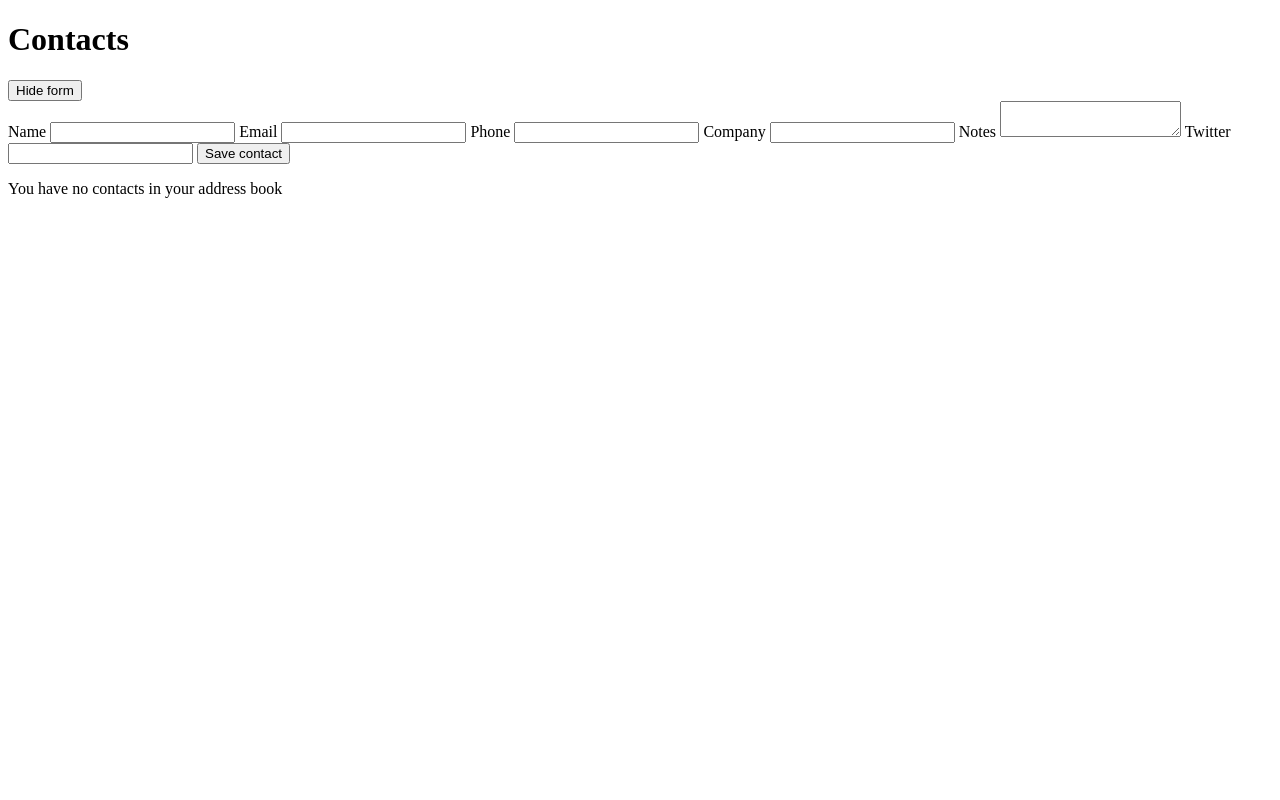
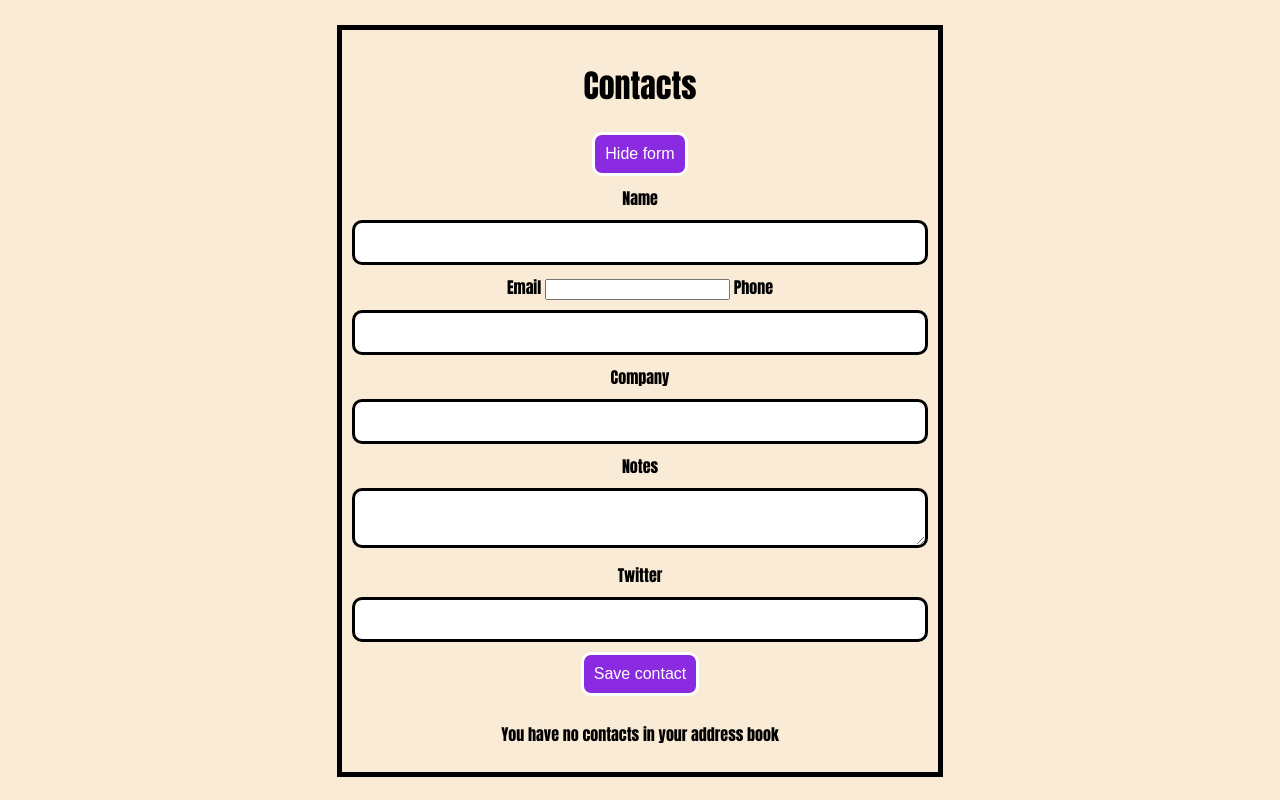
Before and after one commit to LucasKnudsen/adress_book_challenge, a website: page index.html in a window 1280 px wide. Both pictures are taken after a click on the button "Show form". Drawn offline with Linux system fonts and the light colour scheme.

Commit message:
Added styling

```diff
--- a/index.html
+++ b/index.html
@@ -4,6 +4,7 @@
     <meta charset="UTF-8">
     <meta name="viewport" content="width=device-width, initial-scale=1.0">
     <title>Document</title>
+    <link rel="stylesheet" href="src/assets/css/style.css">
 </head>
 <body>
     <h1>Contacts</h1>
--- /dev/null
+++ b/src/assets/css/style.css
@@ -0,0 +1,43 @@
+body {
+    font-family: Impact, Haettenschweiler, 'Arial Narrow Bold', sans-serif;
+    background-color: antiquewhite;
+    margin: auto;
+    margin-top: 25px;
+    width: 45%;
+    border: 5px solid black;
+    padding: 10px ;
+    text-align: center;
+}
+
+input[type="text"] {
+    width: 100%;
+    padding: 12px 1px;
+    margin: 10px 0;
+    display: inline-block;
+    border: 3px solid;
+    border-radius: 10px;
+    box-sizing: border-box;
+    text-align: center;
+}
+
+textarea[type="text"] {
+    width: 100%;
+    padding: 12px 1px;
+    margin: 10px 0;
+    display: inline-block;
+    border: 3px solid;
+    border-radius: 10px;
+    box-sizing: border-box;
+}
+
+button , input[type="submit"] {
+    margin-bottom: 10px;
+    background-color: blueviolet;
+    border: solid;
+    color: white;
+    padding: 10px 10px;
+    text-decoration: none;
+    display: inline-block;
+    font-size: 16px;
+    border-radius: 10px;
+}
```
